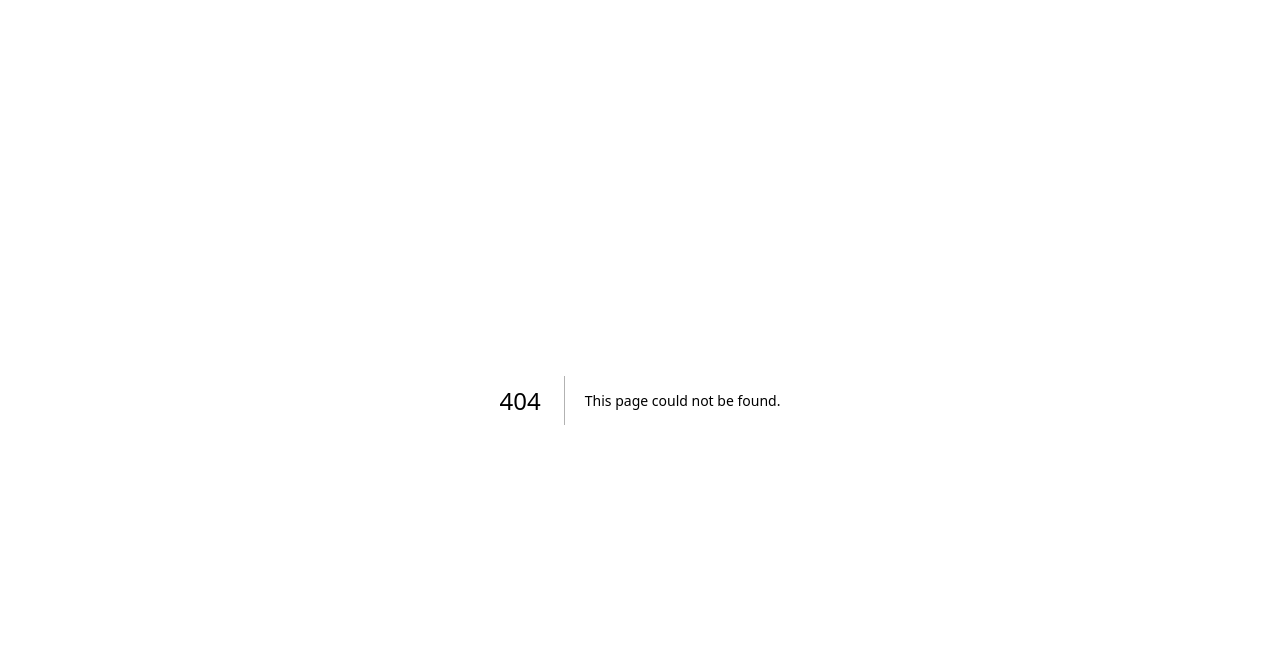
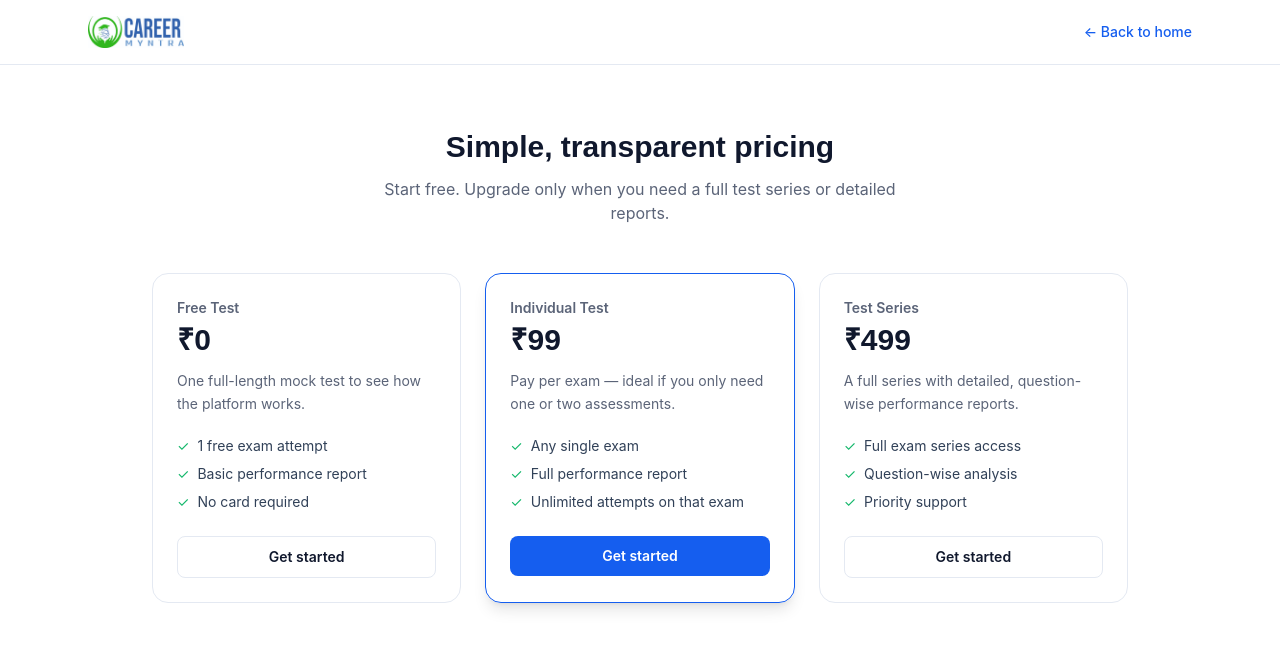
Before and after one commit to anuradhadwivedi2021/careermyntra-exam-frontend, a Next.js app: page /pricing in a window 1280 px wide. Before the commit this address had no page. Shown: the top 648 px of the page. Built offline with nearby package versions, Linux system fonts and the light colour scheme.

Commit message:
Add Gallery, About, Pricing pages

```diff
--- /dev/null
+++ b/app/about/page.tsx
@@ -0,0 +1,54 @@
+import Link from 'next/link';
+
+export default function AboutPage() {
+  return (
+    <div className="min-h-screen bg-white">
+      <header className="border-b border-[var(--color-border)]">
+        <div className="max-w-6xl mx-auto px-6 h-16 flex items-center justify-between">
+          <Link href="/"><img src="/logo.jpeg" alt="CareerMyntra" className="h-8 w-auto" /></Link>
+          <Link href="/" className="text-sm font-medium text-[var(--color-primary)]">← Back to home</Link>
+        </div>
+      </header>
+
+      <main className="max-w-3xl mx-auto px-6 py-16">
+        <h1 className="font-display text-3xl font-bold mb-3">About CareerMyntra</h1>
+        <p className="text-[var(--color-ink-muted)] mb-8 leading-relaxed">
+          Career Aptitude Test | Admission Guidance | Training | Internship | Jobs
+        </p>
+
+        <div className="space-y-6 text-sm leading-relaxed text-slate-700">
+          <p>
+            CareerMyntra brings career guidance, skills assessment and training under one platform.
+            Our Online Examination &amp; Assessment Portal helps students, job seekers and professionals
+            test their skills through mock tests, aptitude assessments and coding rounds.
+          </p>
+          <p>
+            Every attempt on CareerMyntra comes with a detailed performance report — score,
+            percentage, and a question-wise breakdown — so you know exactly where you stand and
+            what to work on next.
+          </p>
+          <p>
+            We&apos;re building CareerMyntra to be the one place candidates go to prepare for
+            entrance exams, recruitment aptitude rounds, and technical interviews, with the
+            guidance and training to back it up.
+          </p>
+        </div>
+
+        <div className="grid sm:grid-cols-3 gap-5 mt-12">
+          <div className="text-center">
+            <p className="font-display text-2xl font-bold text-[var(--color-primary)]">25,000+</p>
+            <p className="text-xs text-[var(--color-ink-muted)] mt-1">Candidates tested</p>
+          </div>
+          <div className="text-center">
+            <p className="font-display text-2xl font-bold text-[var(--color-primary)]">120+</p>
+            <p className="text-xs text-[var(--color-ink-muted)] mt-1">Live exams</p>
+          </div>
+          <div className="text-center">
+            <p className="font-display text-2xl font-bold text-[var(--color-primary)]">4.7/5</p>
+            <p className="text-xs text-[var(--color-ink-muted)] mt-1">Candidate rating</p>
+          </div>
+        </div>
+      </main>
+    </div>
+  );
+}
--- /dev/null
+++ b/app/gallery/page.tsx
@@ -0,0 +1,40 @@
+import Link from 'next/link';
+
+const images = [
+  { title: 'Mock Test Session', color: 'var(--color-primary)' },
+  { title: 'Aptitude Workshop', color: '#16A34A' },
+  { title: 'Coding Bootcamp', color: '#F59E0B' },
+  { title: 'Career Fair 2026', color: 'var(--color-primary)' },
+  { title: 'Certificate Distribution', color: '#16A34A' },
+  { title: 'Training Session', color: '#F59E0B' },
+];
+
+export default function GalleryPage() {
+  return (
+    <div className="min-h-screen bg-white">
+      <header className="border-b border-[var(--color-border)]">
+        <div className="max-w-6xl mx-auto px-6 h-16 flex items-center justify-between">
+          <Link href="/"><img src="/logo.jpeg" alt="CareerMyntra" className="h-8 w-auto" /></Link>
+          <Link href="/" className="text-sm font-medium text-[var(--color-primary)]">← Back to home</Link>
+        </div>
+      </header>
+
+      <main className="max-w-6xl mx-auto px-6 py-16">
+        <h1 className="font-display text-3xl font-bold mb-3">Gallery</h1>
+        <p className="text-[var(--color-ink-muted)] mb-10 max-w-lg">
+          Moments from our exams, workshops and training sessions across the CareerMyntra community.
+        </p>
+
+        <div className="grid sm:grid-cols-2 lg:grid-cols-3 gap-5">
+          {images.map((img, i) => (
+            <div key={i} className="rounded-2xl overflow-hidden border border-[var(--color-border)]">
+              <div className="h-40 flex items-center justify-center" style={{ backgroundColor: img.color + '15' }}>
+                <span className="text-sm font-medium" style={{ color: img.color }}>{img.title}</span>
+              </div>
+            </div>
+          ))}
+        </div>
+      </main>
+    </div>
+  );
+}
--- /dev/null
+++ b/app/pricing/page.tsx
@@ -0,0 +1,75 @@
+import Link from 'next/link';
+
+const plans = [
+  {
+    name: 'Free Test',
+    price: '₹0',
+    blurb: 'One full-length mock test to see how the platform works.',
+    features: ['1 free exam attempt', 'Basic performance report', 'No card required'],
+  },
+  {
+    name: 'Individual Test',
+    price: '₹99',
+    blurb: 'Pay per exam — ideal if you only need one or two assessments.',
+    features: ['Any single exam', 'Full performance report', 'Unlimited attempts on that exam'],
+    highlighted: true,
+  },
+  {
+    name: 'Test Series',
+    price: '₹499',
+    blurb: 'A full series with detailed, question-wise performance reports.',
+    features: ['Full exam series access', 'Question-wise analysis', 'Priority support'],
+  },
+];
+
+export default function PricingPage() {
+  return (
+    <div className="min-h-screen bg-white">
+      <header className="border-b border-[var(--color-border)]">
+        <div className="max-w-6xl mx-auto px-6 h-16 flex items-center justify-between">
+          <Link href="/"><img src="/logo.jpeg" alt="CareerMyntra" className="h-8 w-auto" /></Link>
+          <Link href="/" className="text-sm font-medium text-[var(--color-primary)]">← Back to home</Link>
+        </div>
+      </header>
+
+      <main className="max-w-5xl mx-auto px-6 py-16">
+        <h1 className="font-display text-3xl font-bold mb-3 text-center">Simple, transparent pricing</h1>
+        <p className="text-[var(--color-ink-muted)] mb-12 text-center max-w-lg mx-auto">
+          Start free. Upgrade only when you need a full test series or detailed reports.
+        </p>
+
+        <div className="grid sm:grid-cols-3 gap-6">
+          {plans.map((plan) => (
+            <div
+              key={plan.name}
+              className={`rounded-2xl border p-6 ${
+                plan.highlighted ? 'border-[var(--color-primary)] shadow-lg' : 'border-[var(--color-border)]'
+              }`}
+            >
+              <p className="text-sm font-semibold text-[var(--color-ink-muted)] mb-1">{plan.name}</p>
+              <p className="font-display text-3xl font-bold mb-3">{plan.price}</p>
+              <p className="text-sm text-[var(--color-ink-muted)] mb-5 leading-relaxed">{plan.blurb}</p>
+              <ul className="space-y-2 mb-6">
+                {plan.features.map((f) => (
+                  <li key={f} className="text-sm text-slate-700 flex items-start gap-2">
+                    <span className="text-[var(--color-success)]">✓</span> {f}
+                  </li>
+                ))}
+              </ul>
+              <Link
+                href="/register"
+                className={`block text-center rounded-lg py-2.5 text-sm font-semibold transition-colors ${
+                  plan.highlighted
+                    ? 'bg-[var(--color-primary)] text-white hover:bg-[var(--color-primary-dark)]'
+                    : 'border border-[var(--color-border)] hover:bg-[#F6F8FC]'
+                }`}
+              >
+                Get started
+              </Link>
+            </div>
+          ))}
+        </div>
+      </main>
+    </div>
+  );
+}
```
